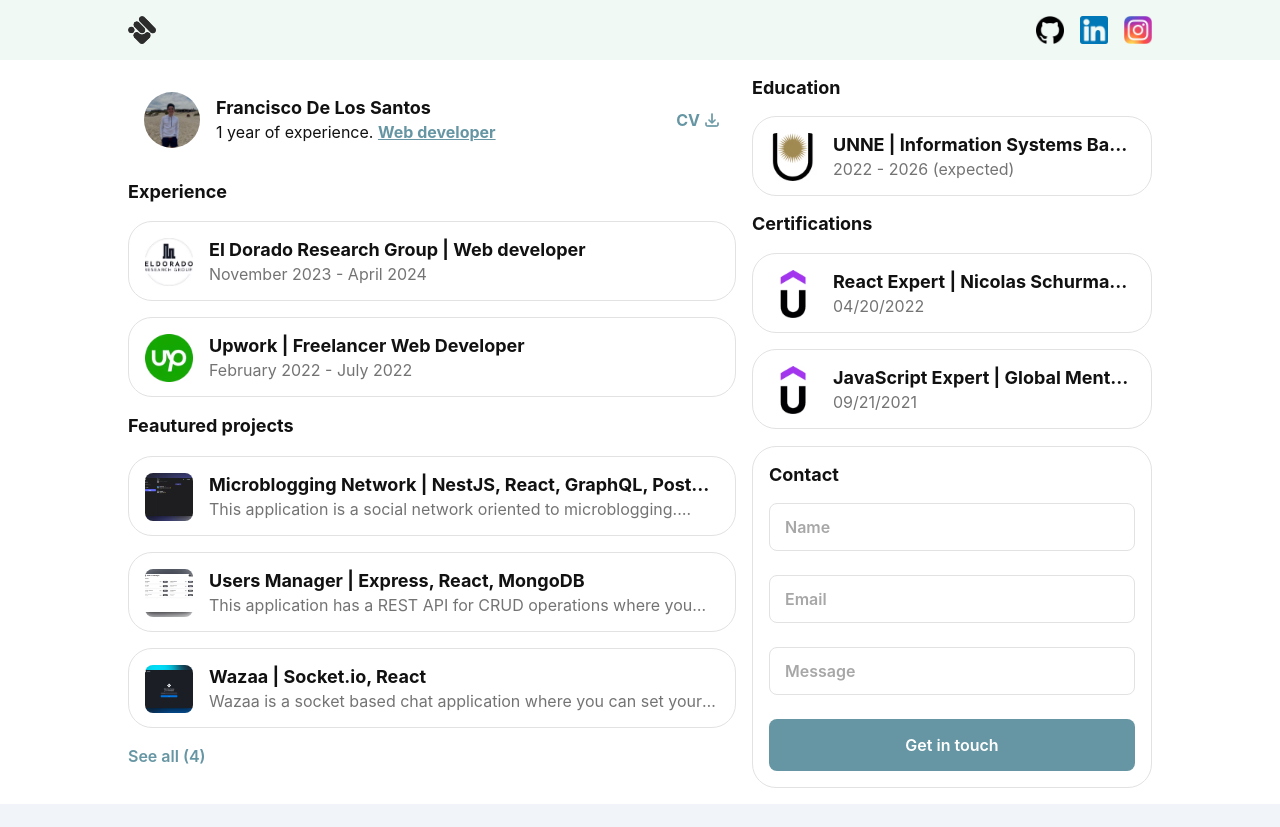
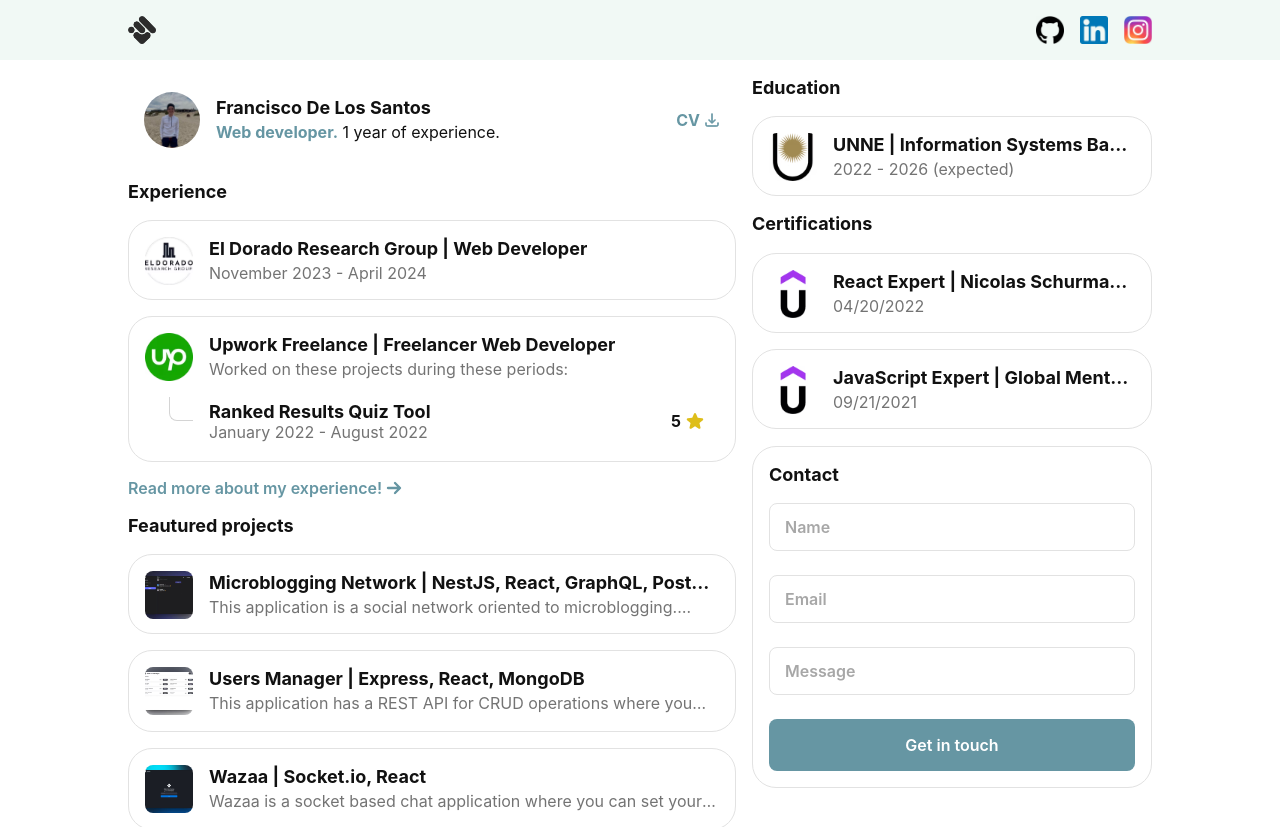
Before and after one commit to Frandols/portfolio, a Next.js app: page / in a window 1280 px wide. Shown: the top 827 px of the page. Built offline with nearby package versions, Linux system fonts and the light colour scheme.

Commit message:
Improve working experience details and update CV

```diff
--- a/src/components/list/list.component.tsx
+++ b/src/components/list/list.component.tsx
@@ -5,7 +5,10 @@ import { ListItemProps } from '../listItem/listItem.component'
 import styles from './list.component.module.scss'
 
 interface ListProps extends Pick<ListItemProps, 'variant'> {
-	items: Pick<ListItemProps, 'image' | 'title' | 'description' | 'link'>[]
+	items: Pick<
+		ListItemProps,
+		'image' | 'title' | 'description' | 'link' | 'children'
+	>[]
 }
 
 const List: FC<ListProps> = ({ items, variant = 'primary' }) => {
--- a/src/components/listItem/listItem.component.module.scss
+++ b/src/components/listItem/listItem.component.module.scss
@@ -34,6 +34,13 @@
 				color: rgba(0, 0, 0, 0.55);
 			}
 		}
+	}
+
+	.extra {
+		grid-column-start: 1;
+		grid-column-end: 3;
+		padding: 1rem;
+		padding-top: 0;
 	}
 }
 
--- a/src/components/listItem/listItem.component.tsx
+++ b/src/components/listItem/listItem.component.tsx
@@ -1,7 +1,7 @@
 import { motion } from 'framer-motion'
 import Image from 'next/image'
 import Link from 'next/link'
-import type { FC } from 'react'
+import type { FC, PropsWithChildren, ReactNode } from 'react'
 import styles from './listItem.component.module.scss'
 
 const variants = {
@@ -26,6 +26,7 @@ export interface ListItemProps {
 	description: string
 	link: string
 	variant?: 'primary' | 'secondary'
+	children?: ReactNode
 }
 
 const ListItem: FC<ListItemProps> = ({
@@ -34,6 +35,7 @@ const ListItem: FC<ListItemProps> = ({
 	description,
 	link,
 	variant = 'primary',
+	children,
 }) => {
 	return (
 		<motion.li
@@ -46,7 +48,11 @@ const ListItem: FC<ListItemProps> = ({
 			}}
 		>
 			<Link href={link}>
-				<a className={styles.link}>
+				<a
+					className={styles.link}
+					target={link.includes('https://') ? '_blank' : '_self'}
+					rel='noreferrer'
+				>
 					<Image
 						className={styles.image}
 						src={image.src}
@@ -67,6 +73,9 @@ const ListItem: FC<ListItemProps> = ({
 					</div>
 				</a>
 			</Link>
+			{children === undefined ? null : (
+				<div className={styles.extra}>{children}</div>
+			)}
 		</motion.li>
 	)
 }
--- a/src/data/experience.data.ts
+++ b/src/data/experience.data.ts
@@ -2,22 +2,32 @@ import { Experience } from 'models'
 
 const experience: Experience[] = [
 	{
-		title: 'El Dorado Research Group | Web developer',
+		title: 'El Dorado Research Group | Web Developer',
 		period: 'November 2023 - April 2024',
-		link: '/',
+		link: 'https://edrgr.com',
 		logo: {
 			src: 'assets/experience/edrgr.avif',
 			alt: 'El Dorado Research Group Logo',
 		},
+		positions: [],
 	},
 	{
-		title: 'Upwork | Freelancer Web Developer',
-		period: 'February 2022 - July 2022',
+		title: 'Upwork Freelance | Freelancer Web Developer',
+		period: 'Worked on these projects during these periods:',
 		link: 'https://www.upwork.com/freelancers/~0152beea25154149fa',
 		logo: {
 			src: 'assets/experience/upwork.avif',
 			alt: 'Upwork logo',
 		},
+		positions: [
+			{
+				title: 'Ranked Results Quiz Tool',
+				started: 'January 2022',
+				ended: 'August 2022',
+				link: 'https://www.upwork.com/jobs/~010e2b65f0c547aad9',
+				rating: 5,
+			},
+		],
 	},
 ]
 
--- a/src/pages/index.tsx
+++ b/src/pages/index.tsx
@@ -1,9 +1,11 @@
 import { ContactSection, List, Section } from 'components'
 import { certifications, education, experience, projects } from 'data'
+import { Experience } from 'models'
 import type { NextPage } from 'next'
 import Image from 'next/image'
 import Link from 'next/link'
-import { HiArrowDownTray } from 'react-icons/hi2'
+import { FC } from 'react'
+import { HiArrowDownTray, HiArrowRight, HiStar } from 'react-icons/hi2'
 import { HomePageStyles as styles } from 'styles'
 
 const HomePage: NextPage = () => {
@@ -22,7 +24,8 @@ const HomePage: NextPage = () => {
 					<div className={styles.body}>
 						<h1 className={styles.title}>Francisco De Los Santos</h1>
 						<h2 className={styles.subtitle}>
-							1 year of experience. <b className={styles.bold}>Web developer</b>
+							<b className={styles.bold}>Web developer.</b> 1 year of
+							experience.
 						</h2>
 					</div>
 					<button
@@ -50,9 +53,25 @@ const HomePage: NextPage = () => {
 							description: experience.period,
 							link: experience.link,
 							image: experience.logo,
+							children:
+								experience.positions.length > 0
+									? experience.positions.map((position) => {
+											return (
+												<Position
+													key={`${experience.title}-${position.title}`}
+													{...position}
+												/>
+											)
+									  })
+									: null,
 						}))}
 						variant='secondary'
 					/>
+					<Link href='/experience'>
+						<a className={styles.link}>
+							Read more about my experience! <HiArrowRight strokeWidth={2} />
+						</a>
+					</Link>
 				</Section>
 				<Section title='Feautured projects'>
 					<List
@@ -67,7 +86,9 @@ const HomePage: NextPage = () => {
 						variant={'secondary'}
 					/>
 					<Link href='/projects'>
-						<a className={styles.link}>See all ({projects.length})</a>
+						<a className={styles.link}>
+							See all ({projects.length}) <HiArrowRight strokeWidth={2} />
+						</a>
 					</Link>
 				</Section>
 			</main>
@@ -100,4 +121,46 @@ const HomePage: NextPage = () => {
 	)
 }
 
+const Position: FC<Experience['positions'][number]> = ({
+	title,
+	started,
+	ended,
+	link,
+	rating,
+}) => {
+	return (
+		<div className={styles.position}>
+			<div className={styles.connector}>
+				<div className={styles.top}></div>
+				<div className={styles.bottom}></div>
+			</div>
+			<a
+				className={styles.body}
+				href={link}
+				target='_blank'
+				rel='noreferrer'
+			>
+				<h1
+					className={styles.title}
+					title={title}
+				>
+					{title}
+				</h1>
+				<p className={styles.description}>
+					{started} - {ended}
+				</p>
+			</a>
+			{rating === undefined ? null : (
+				<div className={styles.rating}>
+					<p className={styles.count}>{rating}</p>{' '}
+					<HiStar
+						size={20}
+						color='#debe1a'
+					/>
+				</div>
+			)}
+		</div>
+	)
+}
+
 export default HomePage
--- /dev/null
+++ b/src/styles/pages/experience.module.scss
@@ -0,0 +1,15 @@
+.experiencePage {
+	padding: 1rem var(--padding-horizontal);
+	display: flex;
+	flex-direction: column;
+	gap: 1rem;
+
+	.item {
+		padding: 1rem;
+		border: 1.75px solid #e2e2e2;
+		border-radius: 1.5rem;
+		display: flex;
+		flex-direction: column;
+		gap: 0.5rem;
+	}
+}
--- a/src/styles/pages/index.module.scss
+++ b/src/styles/pages/index.module.scss
@@ -38,7 +38,6 @@
 
 					.bold {
 						color: var(--primary);
-						text-decoration: underline;
 					}
 				}
 			}
@@ -56,11 +55,82 @@
 			}
 		}
 
+		.position {
+			display: grid;
+			grid-template-columns: 3rem 1fr 3rem;
+			align-items: center;
+			gap: 1rem;
+
+			.connector {
+				display: grid;
+				grid-template-columns: repeat(2, 1fr);
+				grid-template-rows: repeat(2, 1.5rem);
+
+				.top,
+				.bottom {
+					grid-column-start: 2;
+					border-left: 1.75px solid #d4d4d4;
+				}
+
+				.top {
+					border-bottom: 1.75px solid #d4d4d4;
+				}
+			}
+
+			.body {
+				&:hover {
+					.title,
+					.description {
+						color: var(--primary);
+					}
+				}
+
+				.title {
+					white-space: nowrap;
+					overflow: hidden;
+					text-overflow: ellipsis;
+					font-size: 1.125rem;
+				}
+
+				.description {
+					font-size: 1rem;
+					overflow: hidden;
+					color: rgba(0, 0, 0, 0.55);
+				}
+			}
+
+			.rating {
+				display: flex;
+				align-items: center;
+				gap: 0.25rem;
+
+				.count {
+					font-weight: bold;
+					font-size: 1rem;
+				}
+			}
+
+			&:nth-last-child(1) {
+				.connector {
+					.top {
+						border-bottom-left-radius: 0.5rem;
+					}
+
+					.bottom {
+						border: none;
+					}
+				}
+			}
+		}
+
 		.link {
 			font-weight: 600;
 			color: var(--primary);
 			line-height: 1.25rem;
 			font-size: 1rem;
+			display: flex;
+			align-items: center;
+			gap: 0.25rem;
 
 			&:hover {
 				text-decoration: underline;
--- a/src/styles/pages/index.ts
+++ b/src/styles/pages/index.ts
@@ -1,3 +1,4 @@
 export * from './projects'
 
+export { default as ExperiencePageStyles } from './experience.module.scss'
 export { default as HomePageStyles } from './index.module.scss'
```
Also changed, not shown: src/models/experience.model.ts (+7 -0 lines), src/pages/experience.tsx (added, +49 -0 lines), package.json (indentation only), 2 other files (tests, documents, lock files or other folders).
